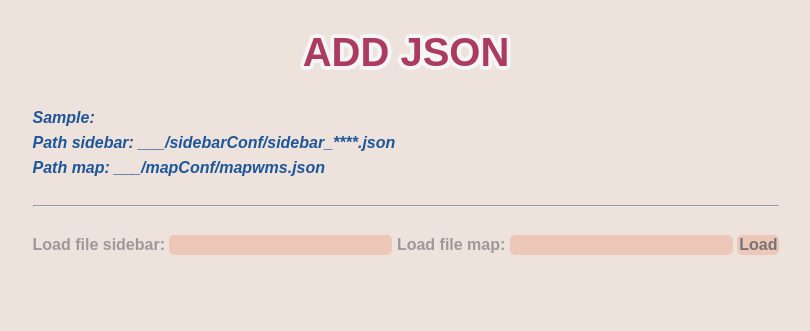
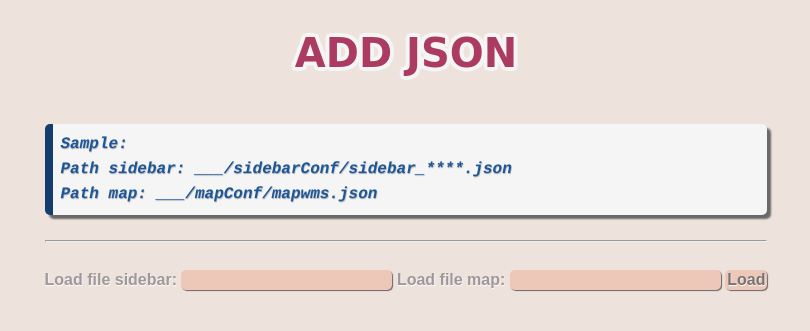
Before and after one commit to hauvi/Json-tool, a PHP site: page / in a window 1280 px wide. Shown: the top 331 px of the page, without its empty margins (234-1044 px from the left). Run offline with PHP 8.4, Linux system fonts and the light colour scheme.

Commit message:
edit css

```diff
--- a/php-json/index.css
+++ b/php-json/index.css
@@ -7,10 +7,10 @@ body {
     margin: 0;
     padding: 0;
     background-color: #eee2dc;
-    font-family: Arial, Helvetica, sans-serif;
     display: block;
     position: relative;
     height: 100%;
+    font-family:    Arial, sans-serif;
 }
 
 .header {
@@ -23,18 +23,26 @@ body {
     padding: 20px;
     display: flex;
     justify-content: center;
+    font-family: Brush Script MT, Brush Script Std, cursive;
 }
 
-.header>h1>a {
+a {
+    position: absolute;
     text-transform: uppercase;
     font-size: 40px;
     color: #ac3b61;
     text-decoration: none;
     text-shadow: 4px 0 whitesmoke, -4px 0 whitesmoke, 0 4px whitesmoke, 0 -4px whitesmoke, 3px 3px whitesmoke, -3px -3px whitesmoke, 3px -3px whitesmoke, -3px 3px whitesmoke;
+    transition: all 0.35s linear;;
 }
 
-.header>h1>a:hover {
-    color: #ad7487;
+a:hover {
+    color: #ac3b61;
+    border-top: 4px solid whitesmoke;
+    border-bottom: 4px solid whitesmoke;
+    text-shadow: none;
+    letter-spacing: 10px;
+    font-size: 36px;
 }
 
 form {
@@ -42,6 +50,8 @@ form {
     padding-left: 5%;
     padding-right: 5%;
     line-height: 25px;
+    position: relative;
+    margin-top: 5%;
 }
 
 form>p {
@@ -49,6 +59,13 @@ form>p {
     font-weight: bold;
     font-size: medium;
     color: #1d5799;
+    padding: 0.5em;
+    border-left: 0.5em solid #143d6d;
+    background: whitesmoke;
+    border-radius: 5px;
+    text-shadow: 0.5px 0.5px 1px rgba(0, 0, 0, 0.3);
+    box-shadow: 4px 4px 2px rgb(104, 104, 104);
+    font-family: Courier, monospace;
 }
 
 .content {
@@ -63,6 +80,7 @@ form>label {
     color: #9e989a;
     font-weight: 600;
     font-size: medium;
+    text-shadow: 0.5px 0.5px 1px rgb(255, 254, 254);
 }
 
 form>input {
@@ -71,8 +89,8 @@ form>input {
     border-radius: 5px;
     padding: 1px 2px;
     color: #777375;
-    font-weight: bold;
     font-size: medium;
+    box-shadow: 1px 1px 1px rgb(104, 104, 104);
 }
 
 form>input:hover {
@@ -86,11 +104,18 @@ form>select {
     border-radius: 5px;
     padding: 1px 2px;
     color: #777375;
-    font-weight: bold;
     font-size: medium;
+    box-shadow: 1px 1px 1px rgb(104, 104, 104);
 }
 
 form>select:hover {
     background-color: #f0baa3;
     color: #3d3b3c;
 }
+
+input[type="submit" i] {
+    color: #777375;
+    font-weight: 600;
+    font-size: medium;
+    text-shadow: 0.5px 0.5px 1px rgb(255, 254, 254);
+}
--- a/php-json/index.php
+++ b/php-json/index.php
@@ -29,10 +29,9 @@ if (isset($_GET['path_map'])) {
     </div>
     <div class="content">
     <form action="" method="get">
-
-        <p>Sample:</p>
-        <p>Path sidebar: ___/sidebarConf/sidebar_****.json</p>
-        <p>Path map: ___/mapConf/mapwms.json</p>
+        <p>Sample:<br>
+        Path sidebar: ___/sidebarConf/sidebar_****.json<br>
+        Path map: ___/mapConf/mapwms.json</p>
         <br><hr><br>
         <label for="path_side">Load file sidebar:</label>
         <input type="text" id="path_side" name="path_side" value="<?php echo $path_side; ?>">
```
